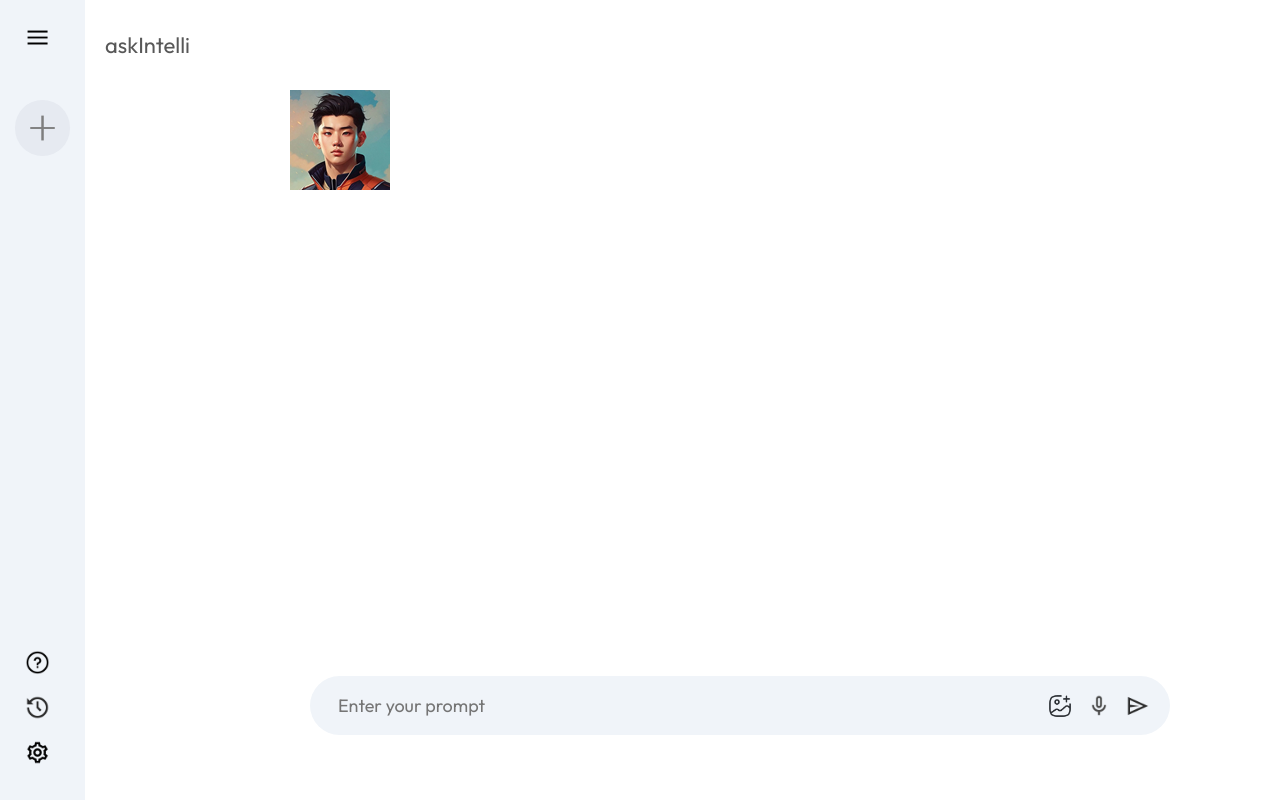
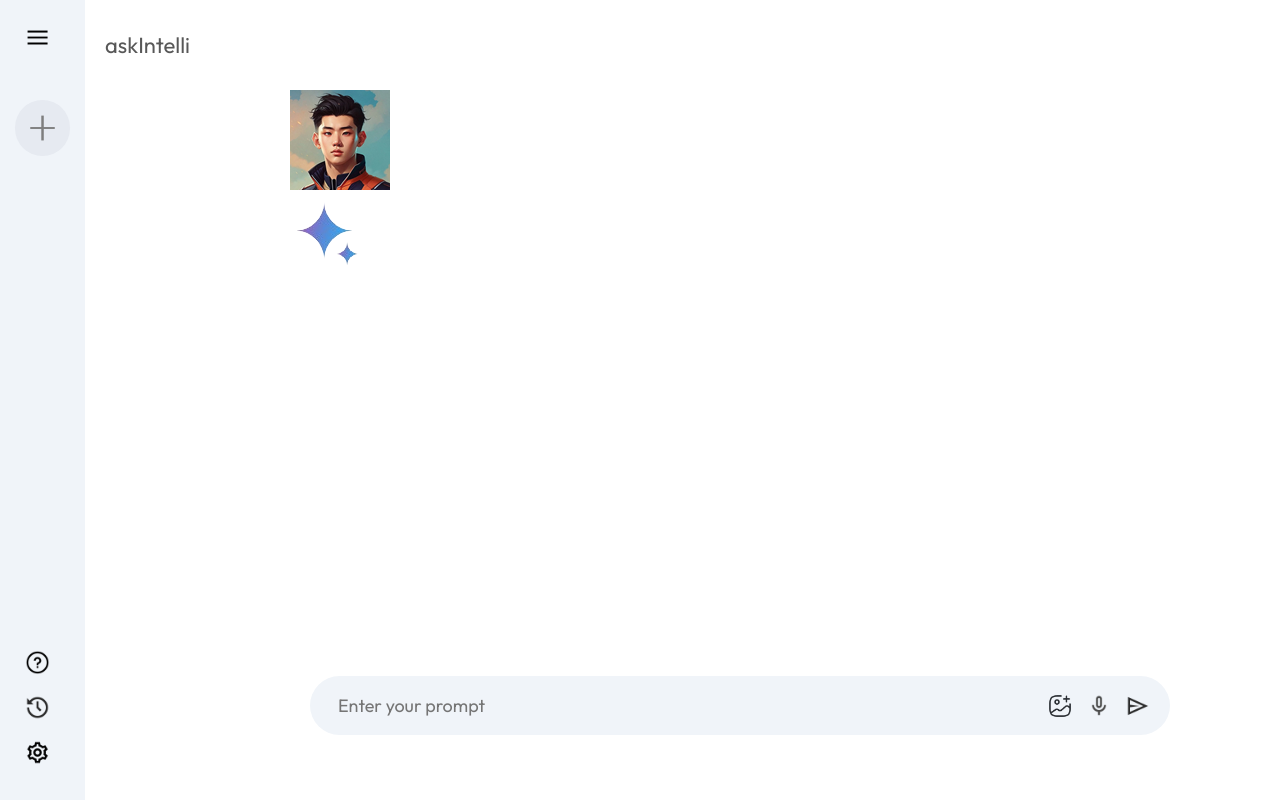
Before and after one commit to Saroyann/Gemini-Clone, a React (Vite) app: page / in a window 1280 px wide. Both pictures are taken after a click on the picture 1138 px from the left and 705 px from the top of the page. Shown: the top 800 px of the page. Built offline with nearby package versions, Linux system fonts and the light colour scheme; no server answers.

Commit message:
initial commit

```diff
--- a/src/components/main/Main.jsx
+++ b/src/components/main/Main.jsx
@@ -44,6 +44,12 @@ const Main = () => {
 
                         <div className="result-title">
                             <img src={assets.user_icon} />
+                            <p>{recentPrompt}</p>
+                        </div>
+
+                        <div className='result-data'>
+                            <img src={assets.gemini_icon} alt="" />
+                            <p dangerouslySetInnerHTML={{__html:resultData}}></p>
                         </div>
 
                     </div>
--- a/src/context/Context.jsx
+++ b/src/context/Context.jsx
@@ -16,6 +16,7 @@ const ContextProvider = (props) => {
         setResultData("");
         setLoading(true);
         setShowResult(true);
+        setRecentPrompt(input);
         const response = await run(input);
         setResultData(response);
         setLoading(false);
```
